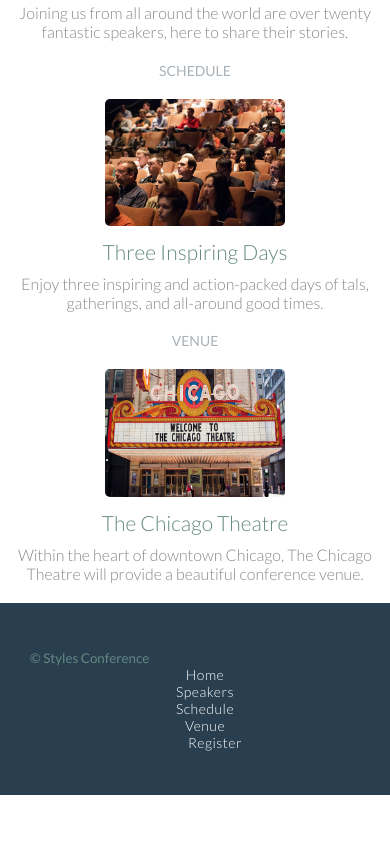
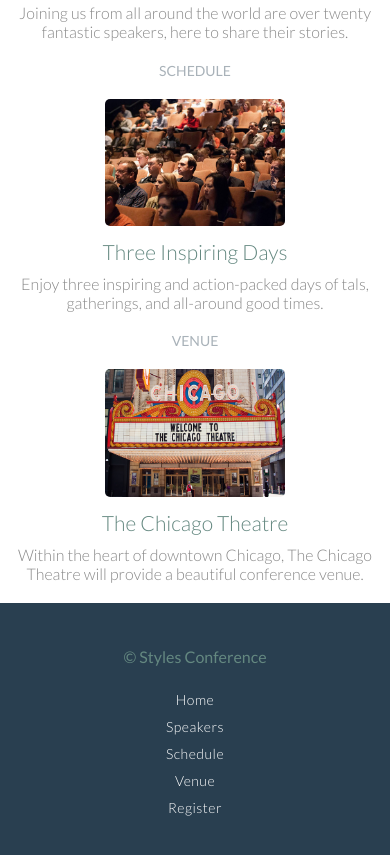
Before and after one commit to Denizka79/styles-conference, a plain HTML site: page index.html in a window 390 px wide. Shown: the part 966-1821 px from the top of the page. Before the commit the page ends 1761 px from the top, so only its background shows below. Drawn offline with Linux system fonts and the light colour scheme.

Commit message:
Footer bottom mobile layout

```diff
--- a/css/styles.css
+++ b/css/styles.css
@@ -215,7 +215,7 @@ Footer
     letter-spacing: .5px;
 }
 
-small {
+.footer-copyright {
     color: #648880;
 }
 
@@ -572,7 +572,17 @@ textarea {
         justify-content: center;
     }
 
-    small {
+    .footer-left {
         text-align: center;
     }
+
+    .nav-bottom li {
+        margin: 5px 0;
+        text-align: center;
+    }
+
+    .nav-bottom {
+        padding-left: 0;
+        margin-top: 20px;
+    }
 }
--- a/index.html
+++ b/index.html
@@ -66,7 +66,7 @@
     <footer class="footer">
         <div class="container footer-container">
             <div class="footer-left">
-                <small>© Styles Conference</small>
+                <span class="footer-copyright">© Styles Conference</span>
             </div>
             <div class="footer-right">
                 <ul class="nav nav-bottom">
```
Also changed, not shown: venue.html (+1 -1 lines).
